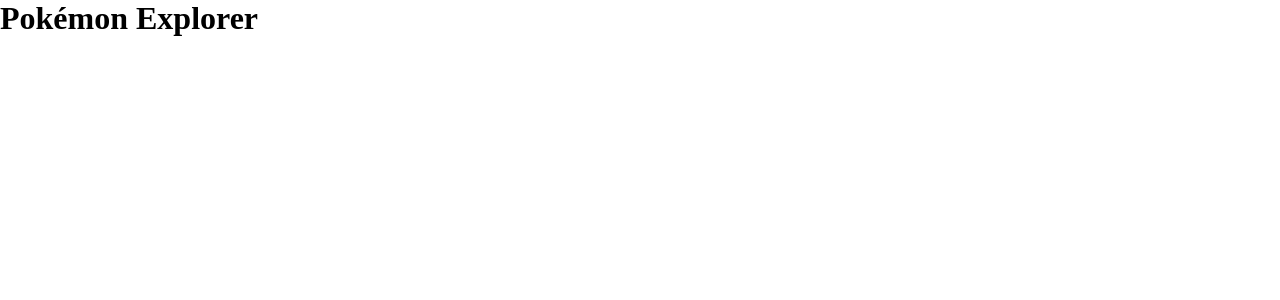
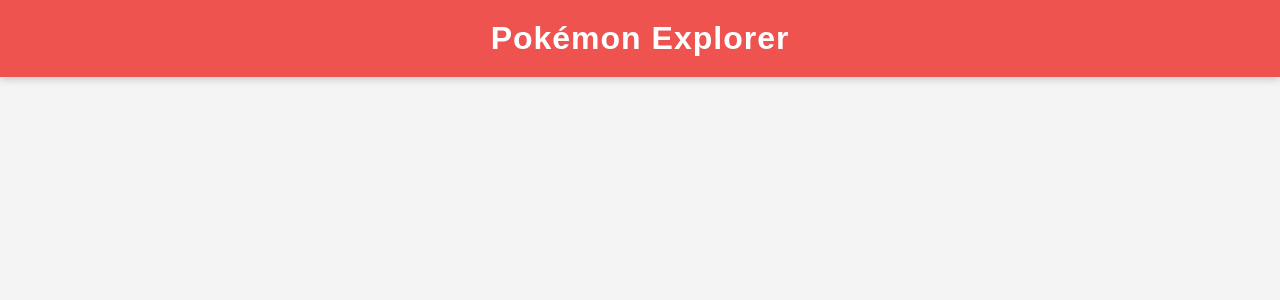
Before and after one commit to Noctis-arch/SBA-320, a React (Vite) app: page / in a window 1280 px wide. Shown: the top 300 px of the page. Built offline with nearby package versions, Linux system fonts and the light colour scheme.

Commit message:
Style navigation bar

```diff
--- a/src/index.css
+++ b/src/index.css
@@ -3,3 +3,22 @@
   padding: 0;
   box-sizing: border-box;
 }
+
+body {
+  font-family: Arial, Helvetica, sans-serif;
+  background: #f4f4f4;
+  color: #222;
+}
+
+.navbar {
+  background-color: #ef5350;
+  color: white;
+  padding: 20px;
+  text-align: center;
+  box-shadow: 0 2px 8px rgba(0, 0, 0, 0.2);
+}
+
+.navbar h1 {
+  font-size: 2rem;
+  letter-spacing: 1px;
+}
```
